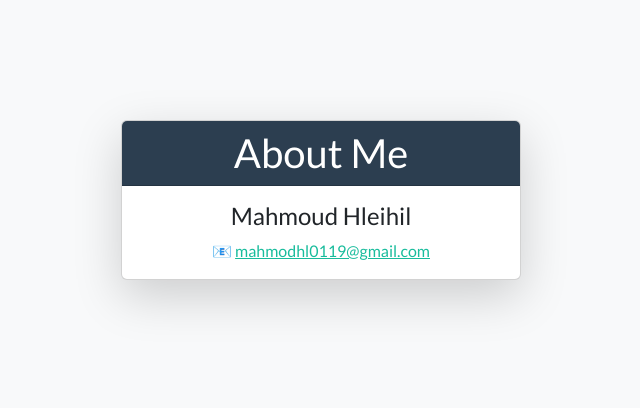
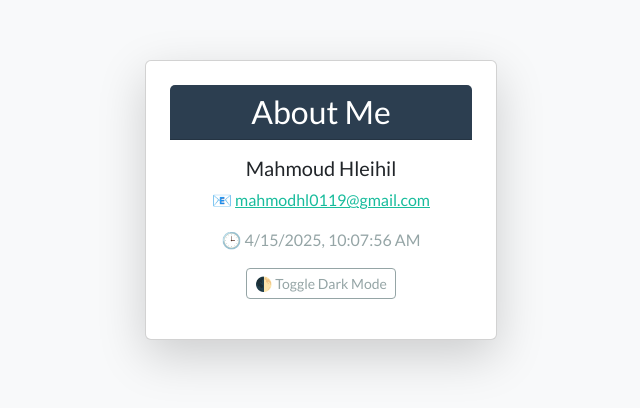
Before and after one commit to MahmoudHleihil/FULLSTACKPROJECT, a plain HTML site: page index.html in a window 1280 px wide. Shown: the part 200-608 px from the top of the page, without its empty margins (319-959 px from the left). Drawn offline with nearby package versions, Linux system fonts and the light colour scheme.

Commit message:
Adding page functions in JS

```diff
--- a/index.html
+++ b/index.html
@@ -1,22 +1,42 @@
 <!DOCTYPE html>
 <html lang="en">
 <head>
-  <meta charset="UTF-8">
+  <meta charset="UTF-8" />
+  <meta name="viewport" content="width=device-width, initial-scale=1.0"/>
   <title>My Project</title>
   <link rel="stylesheet" href="https://cdn.jsdelivr.net/npm/bootswatch@5.3.2/dist/flatly/bootstrap.min.css">
   <link rel="stylesheet" href="style.css">
 </head>
-<body>
-  <div class="card profile-card shadow-lg">
-    <div class="card-header bg-primary text-white text-center">
-      <h2 class="mb-0">About Me</h2>
+<body class="d-flex align-items-center justify-content-center vh-100">
+
+  <div class="card shadow-lg p-4 text-center" style="width: 22rem;">
+    <div class="card-header bg-primary text-white">
+      <h3 class="mb-0">About Me</h3>
     </div>
-    <div class="card-body text-center">
-      <h4 class="card-title">Mahmoud Hleihil</h4>
-      <p class="card-text">📧 <a href="mailto:mahmodhl0119@gmail.com">mahmodhl0119@gmail.com</a></p>
+    <div class="card-body">
+      <h5 class="card-title">Mahmoud Hleihil</h5>
+      <p class="card-text">
+        📧 <a href="mailto:mahmodhl0119@gmail.com" id="emailLink">mahmodhl0119@gmail.com</a>
+      </p>
+      <p id="dateTime" class="text-muted mb-3"></p>
+      <button id="toggleThemeBtn" class="btn btn-outline-secondary btn-sm">
+        🌓 Toggle Dark Mode
+      </button>
     </div>
   </div>
 
+  <div class="toast-container">
+    <div id="copyToast" class="toast align-items-center text-white bg-success border-0" role="alert">
+      <div class="d-flex">
+        <div class="toast-body">
+          Email copied to clipboard!
+        </div>
+        <button type="button" class="btn-close btn-close-white me-2 m-auto" data-bs-dismiss="toast" aria-label="Close"></button>
+      </div>
+    </div>
+  </div>
+
+  <script src="https://cdn.jsdelivr.net/npm/bootstrap@5.3.2/dist/js/bootstrap.bundle.min.js"></script>
   <script src="script.js"></script>
 </body>
 </html>
--- a/style.css
+++ b/style.css
@@ -1,12 +1,28 @@
 body {
-    display: flex;
-    justify-content: center;
-    align-items: center;
-    height: 100vh;
-    background-color: #f8f9fa;
-  }
+  background-color: #f8f9fa;
+  transition: background-color 0.3s ease, color 0.3s ease;
+  color: #212529;
+}
 
-  .profile-card {
-    max-width: 400px;
-    width: 100%;
-  }
+.dark-mode {
+  background-color: #121212 !important;
+  color: #f1f1f1 !important;
+}
+
+.dark-mode .card {
+  background-color: #1e1e1e !important;
+  color: #f1f1f1 !important;
+}
+
+.dark-mode .card-header {
+  background-color: #2c2c2c !important;
+  color: #ffffff !important;
+}
+
+.dark-mode a {
+  color: #66b2ff !important;
+}
+
+.dark-mode #dateTime {
+  color: #b0b0b0 !important;
+}
```
